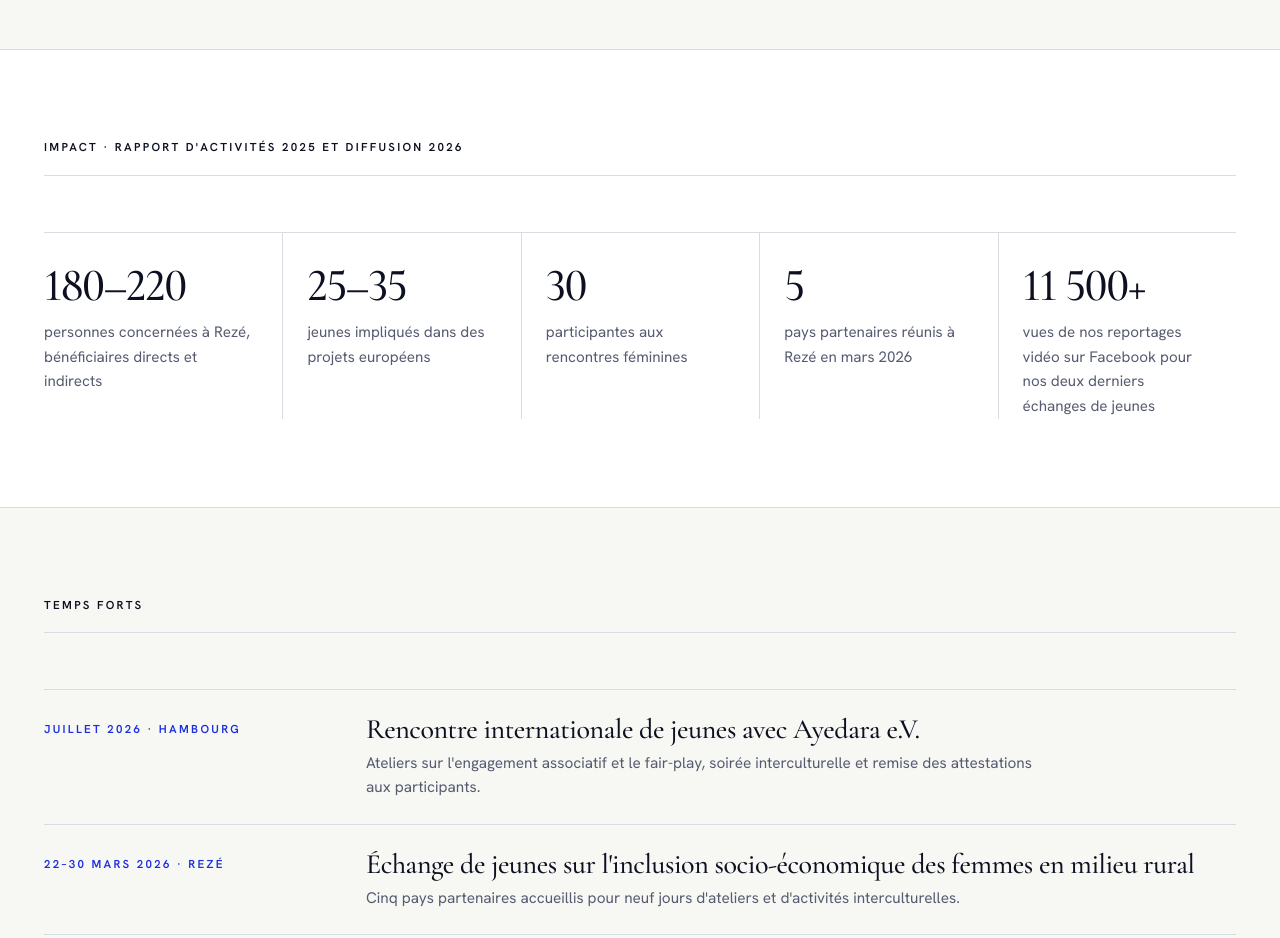
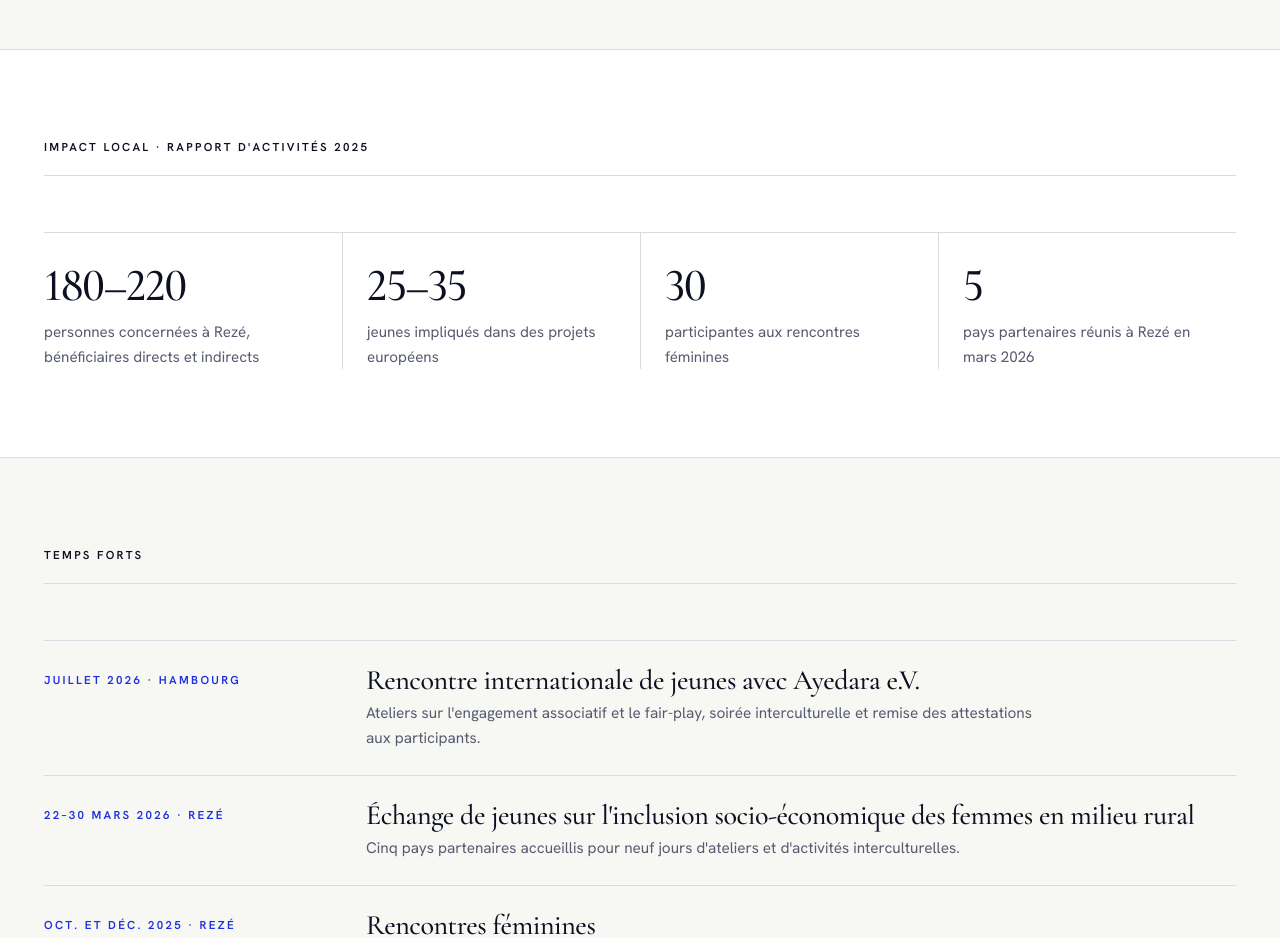
Before and after one commit to hafidboutchakkoucht-haf/crossborders-site, a plain HTML site: page index.html in a window 1280 px wide. Shown: the part 9640-10578 px from the top of the page. Drawn offline with nearby package versions, Linux system fonts and the light colour scheme.

Commit message:
Impact : retrait du chiffre de vues

```diff
--- a/index.html
+++ b/index.html
@@ -633,13 +633,12 @@ details.more{margin-top:8px}details.more summary{cursor:pointer;font-weight:600;
 
 <section class="sec tight band" id="impact">
   <div class="wrap">
-    <div class="index"><b>08</b><span class="label">Impact · Rapport d'activités 2025 et diffusion 2026</span></div>
+    <div class="index"><b>08</b><span class="label">Impact local · Rapport d'activités 2025</span></div>
     <div class="figs">
       <div><b>180–220</b><span>personnes concernées à Rezé, bénéficiaires directs et indirects</span></div>
       <div><b>25–35</b><span>jeunes impliqués dans des projets européens</span></div>
       <div><b>30</b><span>participantes aux rencontres féminines</span></div>
       <div><b>5</b><span>pays partenaires réunis à Rezé en mars 2026</span></div>
-      <div><b>11&nbsp;500+</b><span>vues de nos reportages vidéo sur Facebook pour nos deux derniers échanges de jeunes</span></div>
     </div>
   </div>
 </section>
```
Also changed, not shown: 1 other file.
